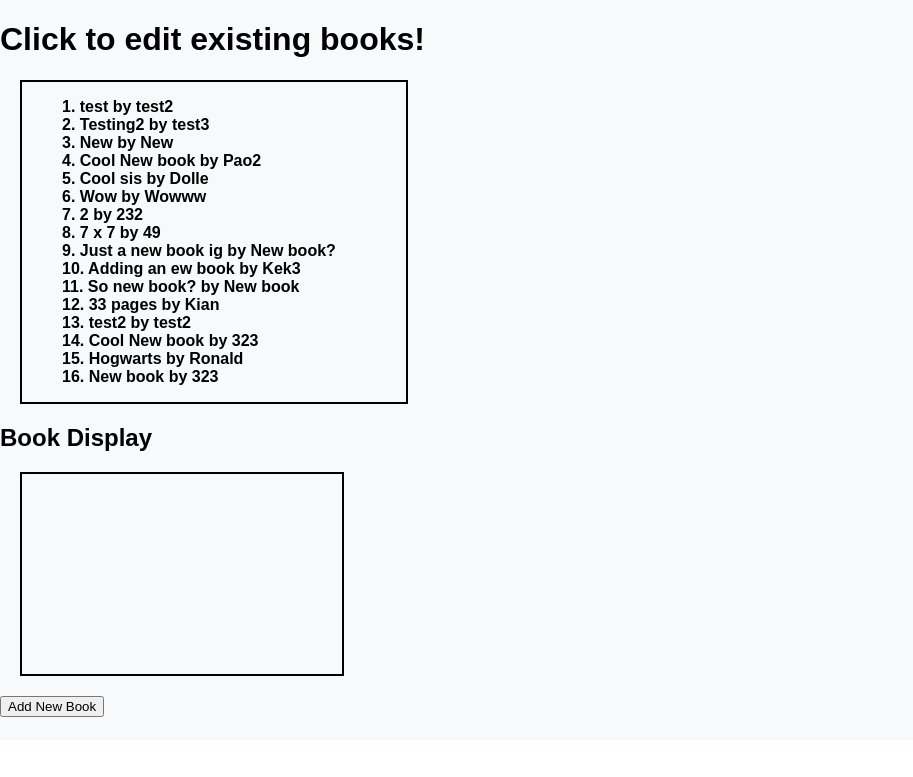
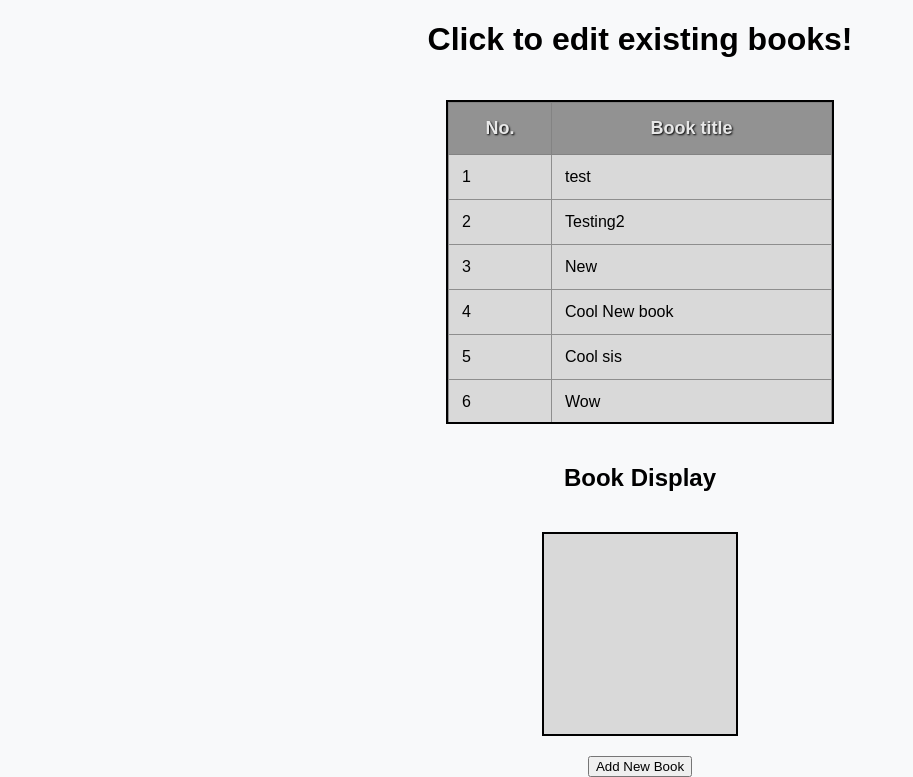
Before and after one commit to KC21025/to-read-list-manager, a Flask app: page /manage in a window 1280 px wide. Shown: the part 60-837 px from the top of the page, without its empty margins (0-913 px from the left). Before the commit the page ends 777 px from the top, so only its background shows below. Run offline with Flask 3, Linux system fonts and the light colour scheme; data comes from the database, SQL or seed files in the repository; both versions use the stored data as it was after the commit.

Commit message:
Updated the styling for the book display in the manage html section, I have also updated the order of the styling in the css to make it easier to find which style belongs to which aspect of the page

```diff
--- a/static/script.js
+++ b/static/script.js
@@ -1,7 +1,7 @@
 const modal = document.getElementById('bookModal'); // Get modal element
 const button = document.getElementById('openModal'); // Get button element to open modal
 const span = document.getElementsByClassName('close')[0]; // Get span element to close modal
-const bookItems = document.querySelectorAll('li[manage-data-id]'); // Getting all book items with data-id attribute for displaying book details in the manage page
+const bookItems = document.querySelectorAll('td[manage-data-id]'); // Getting all book items with data-id attribute for displaying book details in the manage page
 const bookDescription = document.querySelectorAll('td[home-data-id]') // Getting all book items with data-id attribute for displaying book description in the home page
 
 if (button) { // Check if button exists
--- a/static/styles.css
+++ b/static/styles.css
@@ -152,29 +152,10 @@
 
 /* Manage HTML */
 /* Styles for the manage page */
-#editDisplay {
-    margin: 20px;
-    width: 30vh;
-    text-align: center;
-    border: 2px solid black;
-    padding: 20px;
-}
-
-#editBtn {
-    margin-right:10px;
-}
-
-#deleteBtn {
-    color: black;
-}
-
-
-#bookDisplay {
-    margin: 20px;
-    text-align: center;
-    width:25vw;
-    height:25vh;
-    border: 2px solid black;
+.manage-content-container {
+    display: flex;
+    flex-direction: column;
+    align-items: center;
 }
 
 #manageBooksList {
@@ -187,8 +168,82 @@
 }
 
 #bookList {
-    list-style-type: none;
+    border-collapse: collapse;
+    width: 30vw;
 }
+
+
+#bookList th {
+    font-size: 18px;
+    background-color: rgb(146, 146, 146);
+    color: rgb(232, 232, 232);
+    padding: 15px;
+    border: 1px solid rgb(131, 131, 131);
+    text-shadow: 1px 1px 2px black;
+    z-index: 10;
+    position: sticky;
+    top: 0;
+}
+
+#bookList td {
+    background-color: rgb(217, 217, 217);
+    padding: 13px;
+    border: 1px solid rgb(142, 142, 142);
+    transition: color 0.3s ease, text-shadow 0.3s ease;
+}
+
+#bookList td:hover {
+    color: rgb(83, 83, 83);
+    cursor: pointer;
+    text-shadow: 1px 1px 1px black;
+}
+
+.header_book_display {
+    text-align: center;
+}
+
+.manage-display-container {
+    display:flex;
+    flex-direction: column;
+    align-items: center;
+}
+
+#bookDisplay {
+    background-color: rgb(217, 217, 217);
+    overflow-y: auto;
+    margin: 20px;
+    text-align: center;
+    width: 15vw;
+    height:25vh;
+    border: 2px solid black;
+}
+
+
+#editDisplay {
+    margin: 20px;
+    width: 10vw;
+    display: flex;
+    flex-direction: column;
+    align-items: center;
+    border: 2px solid black;
+    padding: 20px;
+}
+
+
+.manage-add-book-container {
+    display: flex;
+    flex-direction: column;
+    align-items: center;
+}
+
+#editBtn {
+    margin-right:10px;
+}
+
+#deleteBtn {
+    color: black;
+}
+
 
 /* Stats HTML */
 /* Styles for the stats page */
--- a/templates/manage.html
+++ b/templates/manage.html
@@ -1,41 +1,58 @@
 {% extends "layout.html" %} <!-- Extending base layout -->
 {% block content %} <!-- Starting content block -->
 
-            <h1>Click to edit existing books!</h1>
-            <div id = "manageBooksList">
-                <ul id="bookList">
+<div class="manage-content-container">
+    <h1 class="manage-header-one">Click to edit existing books!</h1>
+
+    <div id="manageBooksList">
+        <table id="bookList">
+            <tr>
+                <th>No.</th>
+                <th>Book title</th>
+            </tr>
             {% for book in books %}
-                        <li manage-data-id="{{ book.item_id }}" >
-                            <strong>{{book.item_id}}. {{ book.title }} by {{ book.author_name}}</strong>
-                        </li>
+            <tr>
+                <td manage-data-id="{{ book.item_id }}"> {{book.item_id}}</td>
+                <td manage-data-id="{{ book.item_id }}">{{book.title}}</td>
+            </tr>
             {% endfor %}
-                </ul>
+        </table>
+    </div>
 </div>
 
-            <h2 class = "header_book_display"> Book Display </h2>
+<h2 class="header_book_display"> Book Display </h2>
 
-            <div id = "bookDisplay"> <!-- This div will be used to display book details when a book is clicked -->
+<div class="manage-display-container">
+    <div id="bookDisplay"> <!-- This div will be used to display book details when a book is clicked -->
     </div>
 
-            <div id = "editDisplay" style = "display: none;">
+    <div id="editDisplay" style="display: none;">
+    </div>
 </div>
 
+<div class="manage-add-book-container">
     <button id="openModal">Add New Book</button> <!-- Button to open modal to add a new book -->
 
-            <div id="bookModal" class="modal" style="display: none;">  <!-- Modal content-->
+    <div id="bookModal" class="modal" style="display: none;"> <!-- Modal content-->
         <div class="modal-content">
             <span class="close">&times;</span> <!-- To close the modal -->
-                    <form id = "AddBookForm" action="/add_book" method="POST">
-                        <p class = "inline-p">*Book Title:: </p> <input type="text" name="title" placeholder="Title" required><br>
-                        <p class = "inline-p">*Author Name: </p><input type="text" name="author_name" placeholder="Author Name" required><br>
-                        <p class = "inline-p">*Total Pages: </p><input type="number" name="total_pages" placeholder="Total Pages" required><br>
-                        <p class = "inline-p">*Date Started: </p><input type="date" name="date_started" placeholder="Date Started" required><br>
-                        <p class = "inline-p">Book Description: </p><input type="text" name="description" placeholder="Book Description"><br>
+            <form id="AddBookForm" action="/add_book" method="POST">
+                <p class="inline-p">*Book Title:: </p> <input type="text" name="title" placeholder="Title" required><br>
+                <p class="inline-p">*Author Name: </p><input type="text" name="author_name" placeholder="Author Name"
+                    required><br>
+                <p class="inline-p">*Total Pages: </p><input type="number" name="total_pages" placeholder="Total Pages"
+                    required><br>
+                <p class="inline-p">*Date Started: </p><input type="date" name="date_started" placeholder="Date Started"
+                    required><br>
+                <p class="inline-p">Book Description: </p><input type="text" name="description"
+                    placeholder="Book Description"><br>
                 <button type="submit">Add Book</button>
             </form>
+        </div>
     </div>
 </div>
 
 {% endblock %} <!-- Ending content block -->
 </body>
+
 </html>
```
Also changed, not shown: database.db. Lines whose indentation alone changed are shown as unchanged.
